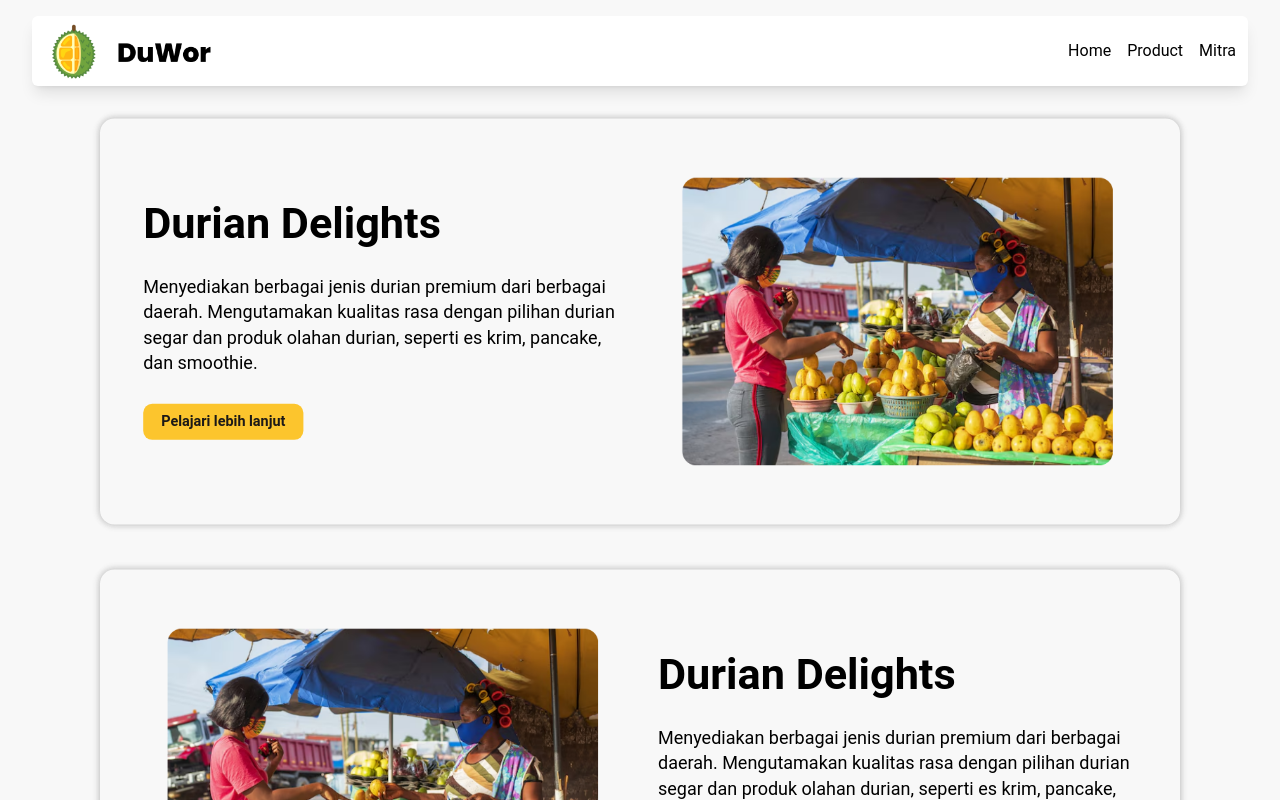
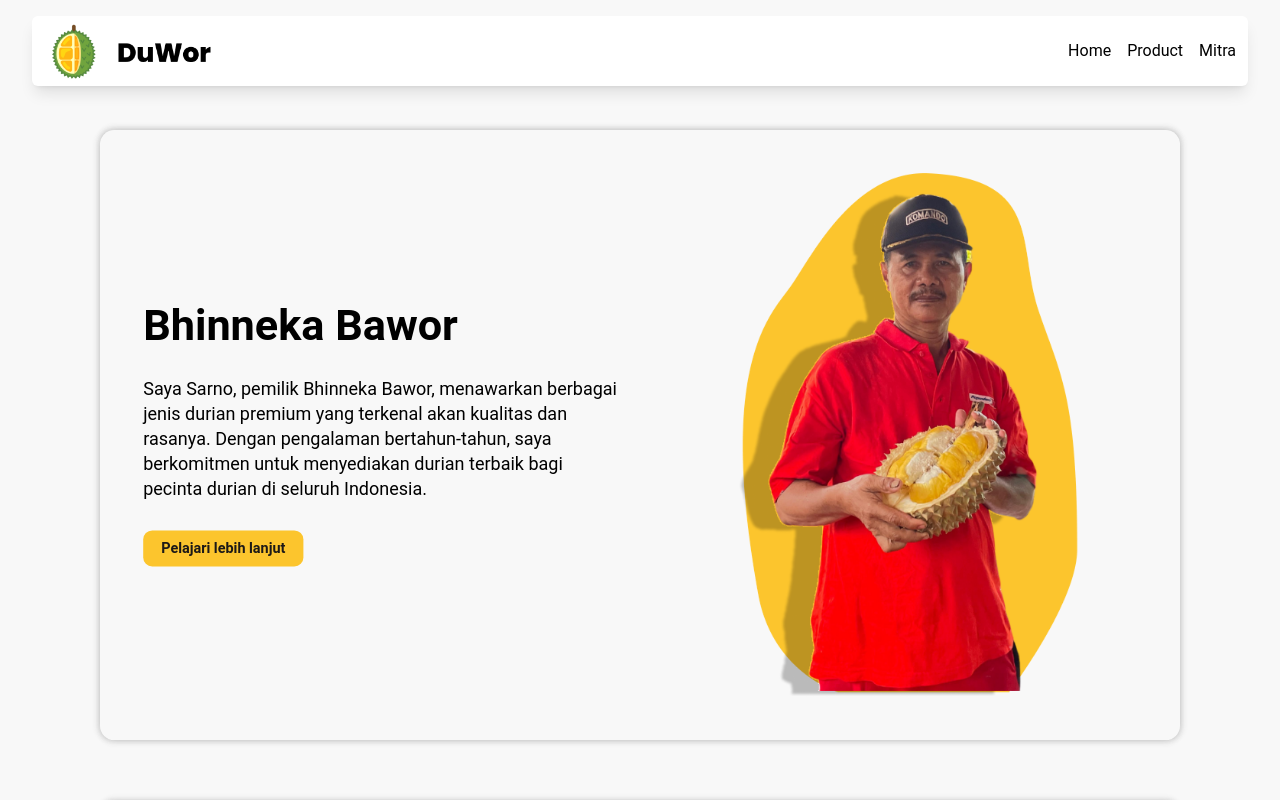
Before and after one commit to ahmadUffi/centralBhinakaDurianBawor, a React (Vite) app: page /mitra in a window 1280 px wide. Shown: the top 800 px of the page. Built offline with nearby package versions, Linux system fonts and the light colour scheme.

Commit message:
add link router mitra

```diff
--- a/src/components/CardMitra.jsx
+++ b/src/components/CardMitra.jsx
@@ -1,22 +1,28 @@
 import React from "react";
+import { Link } from "react-router-dom";
 
-function CardMitra({ image, title, desc, isOdd }) {
-  const classImage = `flex justify-center w-full sm:w-[90%] md:w-[80%] lg:w-1/2 ${ isOdd ? "lg:order-2" : "lg:order-1" }`;
+function CardMitra({ image, title, desc, isOdd, link = false }) {
+  const classImage = `flex justify-center w-full sm:w-[90%] md:w-[80%] lg:w-1/2 ${
+    isOdd ? "lg:order-2" : "lg:order-1"
+  }`;
 
   return (
     <>
+      <Link to={link ? link : null}>
         <div className="p-6 custom-shadow rounded-2xl mb- lg:p-12 scale-90">
           <div className="flex flex-col justify-center items-center gap-y-4 lg:flex-row gap-x-10">
-          <div className={ classImage }>
-            <img src={ image } className="w-full md:scale-90" alt="Mitra_1" />
+            <div className={classImage}>
+              <img
+                src={image}
+                className="md:w-[400px] w-[250px]"
+                alt="Mitra_1"
+              />
             </div>
             <div className="flex flex-col gap-y-4 lg:order-1 lg:w-1/2 lg:gap-y-8">
               <h1 className="text-2xl font-bold md:text-center lg:text-5xl lg:text-left">
-              { title }
+                {title}
               </h1>
-            <p className="text-xl text-justify lg:text-left">
-              { desc }
-            </p>
+              <p className="text-xl text-justify lg:text-left">{desc}</p>
               <div className="flex justify-center lg:justify-start">
                 <button className="w-full p-2 bg-darkYellow text-stone-900 font-semibold rounded-[10px] transition duration-[400ms] ease-in-out hover:bg-yellow-500 sm:w-[40%] lg:w-max lg:px-5 xl:text-md">
                   Pelajari lebih lanjut
@@ -25,6 +31,7 @@
             </div>
           </div>
         </div>
+      </Link>
     </>
   );
 }
--- a/src/page/Mitra.jsx
+++ b/src/page/Mitra.jsx
@@ -2,24 +2,24 @@
 import image1 from "../assets/image/img_mitra_1.png";
 import Wrapper from "../components/Wrapper";
 import CardMitra from "../components/CardMitra";
+import { mitra } from "../data";
 
 const Mitra = () => {
-  const numbers = [1, 2, 3, 4];
-
   return (
     <>
       <Wrapper>
         <section id="mitra" className="mt-20">
           <div className="mt-24 mb-20">
-            {numbers.map((number) => {
-              const isOdd = number % 2 === 1;
+            {mitra.map((m, index) => {
+              const isOdd = m.id % 2 === 1;
               return (
                 <CardMitra
-                  key={number}
-                  image={image1}
-                  title="Durian Delights"
-                  desc="Menyediakan berbagai jenis durian premium dari berbagai daerah. Mengutamakan kualitas rasa dengan pilihan durian segar dan produk olahan durian, seperti es krim, pancake, dan smoothie."
+                  key={m.id}
+                  image={m.image}
+                  title={m.toko}
+                  desc={m.description}
                   isOdd={isOdd}
+                  link={`${m.id}`}
                 />
               );
             })}
```
Lines whose indentation alone changed are shown as unchanged.
